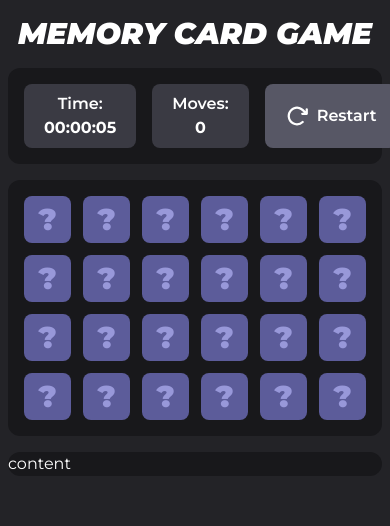
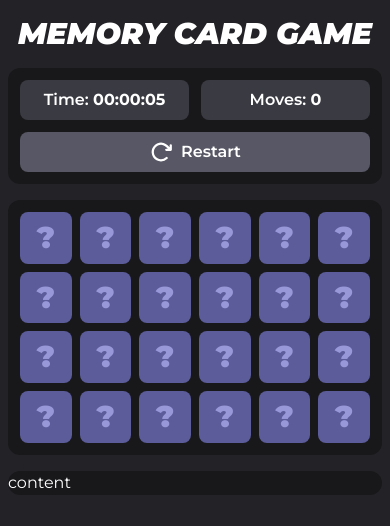
Before and after one commit to chmery/memory-card-game, a React (Vite) app: page / in a window 390 px wide. Shown: the top 526 px of the page. Built offline with nearby package versions, Linux system fonts and the light colour scheme.

Commit message:
responsiveness improvements

```diff
--- a/src/components/CardsBoard.tsx
+++ b/src/components/CardsBoard.tsx
@@ -8,7 +8,7 @@ interface Props {
 
 export const CardsBoard = ({ cards, onFlip }: Props) => {
     return (
-        <div className="bg-secondary700 rounded-xl mb-4 p-4 grid-rows-4 grid grid-flow-col gap-3">
+        <div className="bg-secondary700 rounded-xl mb-4 p-3 sm:p-4 grid-rows-4 grid grid-flow-col gap-2 sm:gap-3">
             {cards.map((card, i) => (
                 <CardItem key={i} card={card} onFlip={onFlip} />
             ))}
--- a/src/components/UpperPanel.tsx
+++ b/src/components/UpperPanel.tsx
@@ -9,7 +9,7 @@ interface Props {
 
 export const UpperPanel = ({ onReset, movesCount, time }: Props) => {
     return (
-        <div className="bg-secondary700 rounded-xl mb-4 flex gap-4 justify-between p-4">
+        <div className="bg-secondary700 rounded-xl mb-4 flex gap-3 sm:gap-4 justify-between p-3 sm:p-4 flex-wrap text-nowrap">
             <div className="p-2 bg-secondary500 px-5 rounded-lg flex-1 text-center font-semibold">
                 Time: <span className="font-bold">{getFormattedTime(time)}</span>
             </div>
@@ -18,7 +18,7 @@ export const UpperPanel = ({ onReset, movesCount, time }: Props) => {
             </div>
             <button
                 onClick={onReset}
-                className="bg-secondary400 font-semibold gap-2 flex-1 flex justify-center items-center rounded-lg hover:bg-secondary200 transition px-5"
+                className="bg-secondary400 font-semibold gap-2 p-2 flex-1 flex justify-center items-center rounded-lg hover:bg-secondary200 transition px-5"
             >
                 <ResetArrow className="size-6" /> Restart
             </button>
```
